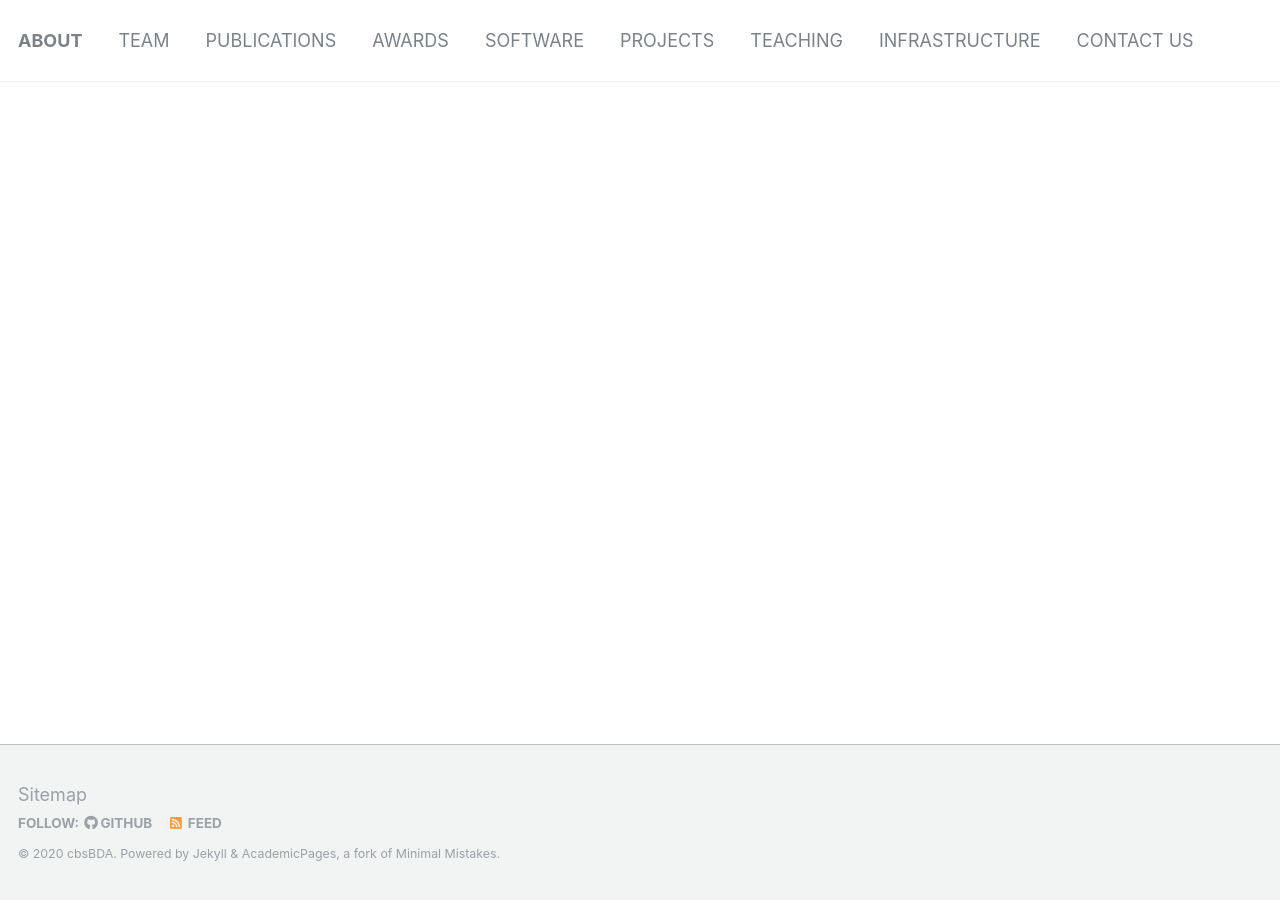
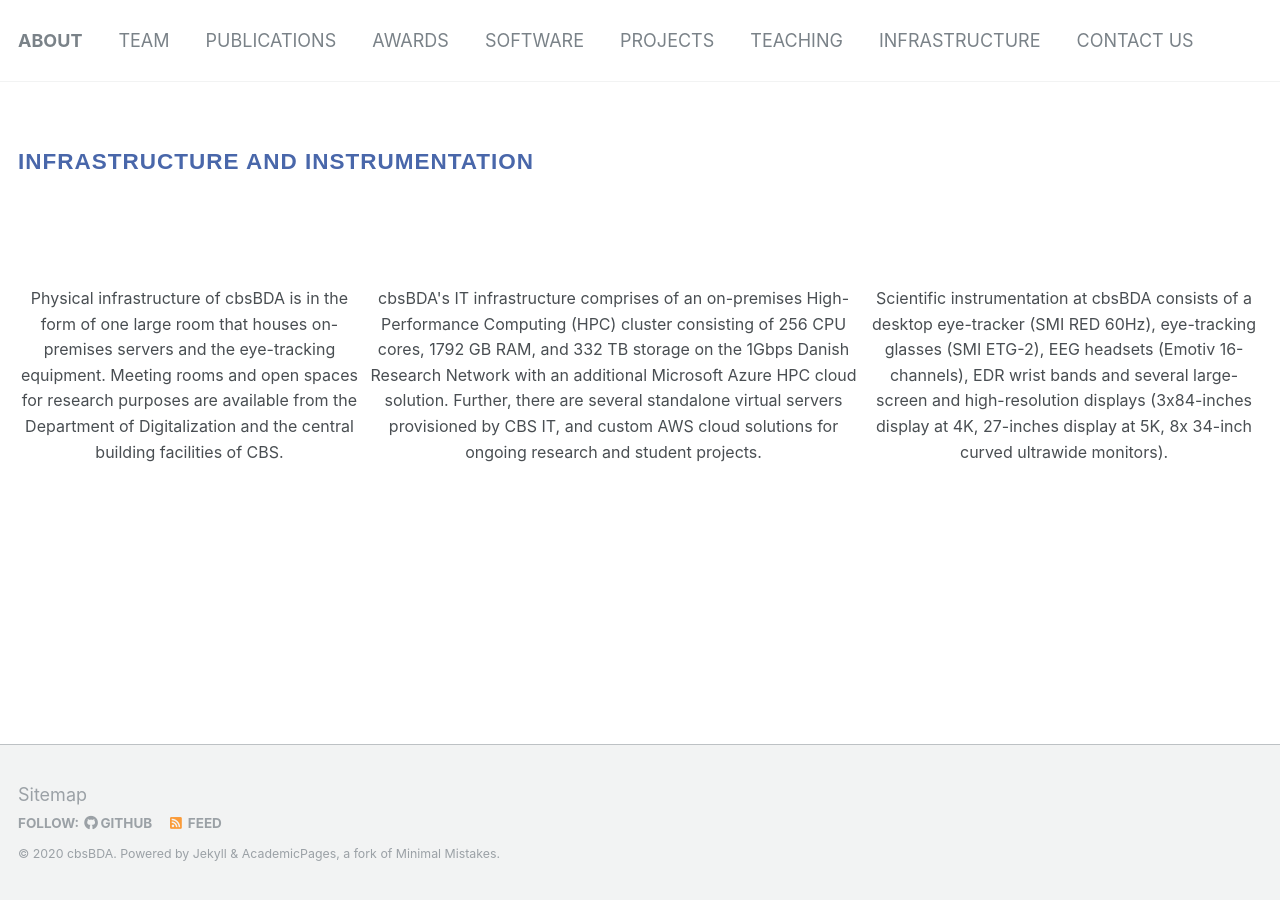
Before and after one commit to cbsBDA/cbsBDA-homepage, a Jekyll site: the page built from _pages/infrastructure.md, in a window 1280 px wide. Built offline with Jekyll 4.4.1, drawn with Linux system fonts in a browser that asks for light colours.

Commit message:
Update infrastructure.md

```diff
--- a/_pages/infrastructure.md
+++ b/_pages/infrastructure.md
@@ -5,3 +5,36 @@ author_profile: true
 ---
 
 {% include base_path %}
+
+<!-- Section: about -->
+<section id="infrastructure" class="home-section">
+  <div class="heading-about">
+    <div class="container text-center">
+      <div class="row">
+        <div class="col-lg-8 col-lg-offset-2">
+          <div class="wow bounceInDown" data-wow-delay="0.4s">
+            <div class="section-heading">
+              <h2>INFRASTRUCTURE AND INSTRUMENTATION</h2>
+            </div>
+          </div>
+        </div>
+      </div>
+    </div>
+  </div>
+  <div class="container">
+    <div class="row">
+      <div class="col-lg-2 col-lg-offset-5"> <br>
+      </div>
+    </div>
+    <br>
+    <br>
+    <div class="row">
+      <div class="col-xs-12 col-sm-12 col-md-12 text-center">
+        <p>Physical infrastructure of cbsBDA is in the form of one large room that houses on-premises servers and the eye-tracking equipment. Meeting rooms and open spaces for research purposes are available from the Department of Digitalization and the central building facilities of CBS. </p>
+        <p>cbsBDA's IT infrastructure comprises of an on-premises High-Performance Computing (HPC) cluster consisting of  256 CPU cores, 1792 GB RAM, and 332  TB  storage on the 1Gbps Danish Research Network with an additional Microsoft Azure HPC cloud solution. Further, there are several standalone virtual servers provisioned by CBS IT, and custom AWS cloud solutions for ongoing research and student projects. </p>
+        <p>Scientific instrumentation at cbsBDA consists of a desktop eye-tracker (SMI RED 60Hz), eye-tracking glasses (SMI ETG-2), EEG headsets (Emotiv 16-channels), EDR wrist bands and several large-screen and high-resolution displays (3x84-inches display at 4K, 27-inches display at 5K, 8x 34-inch curved ultrawide monitors).</p>
+      </div>
+    </div>
+  </div>
+</section>
+<!-- /Section: about -->
```
